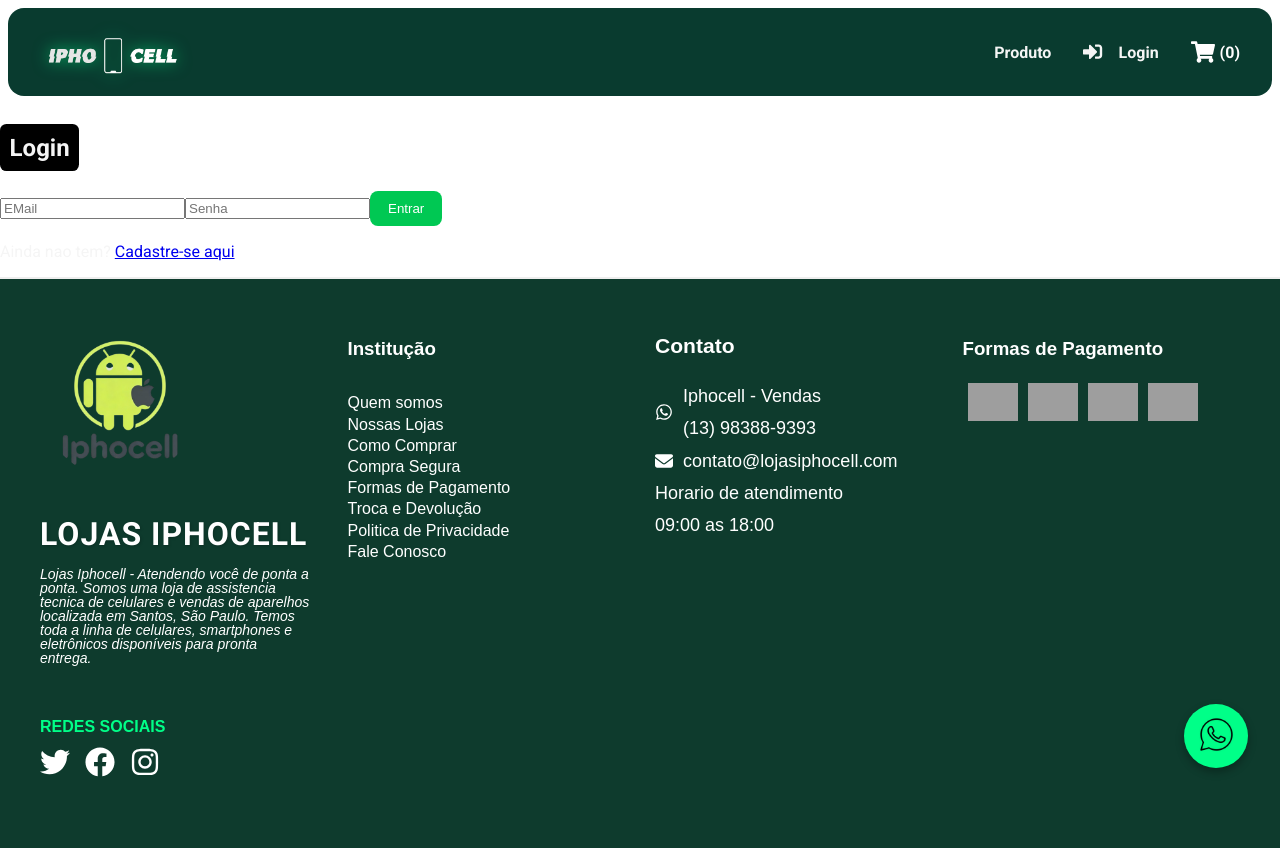
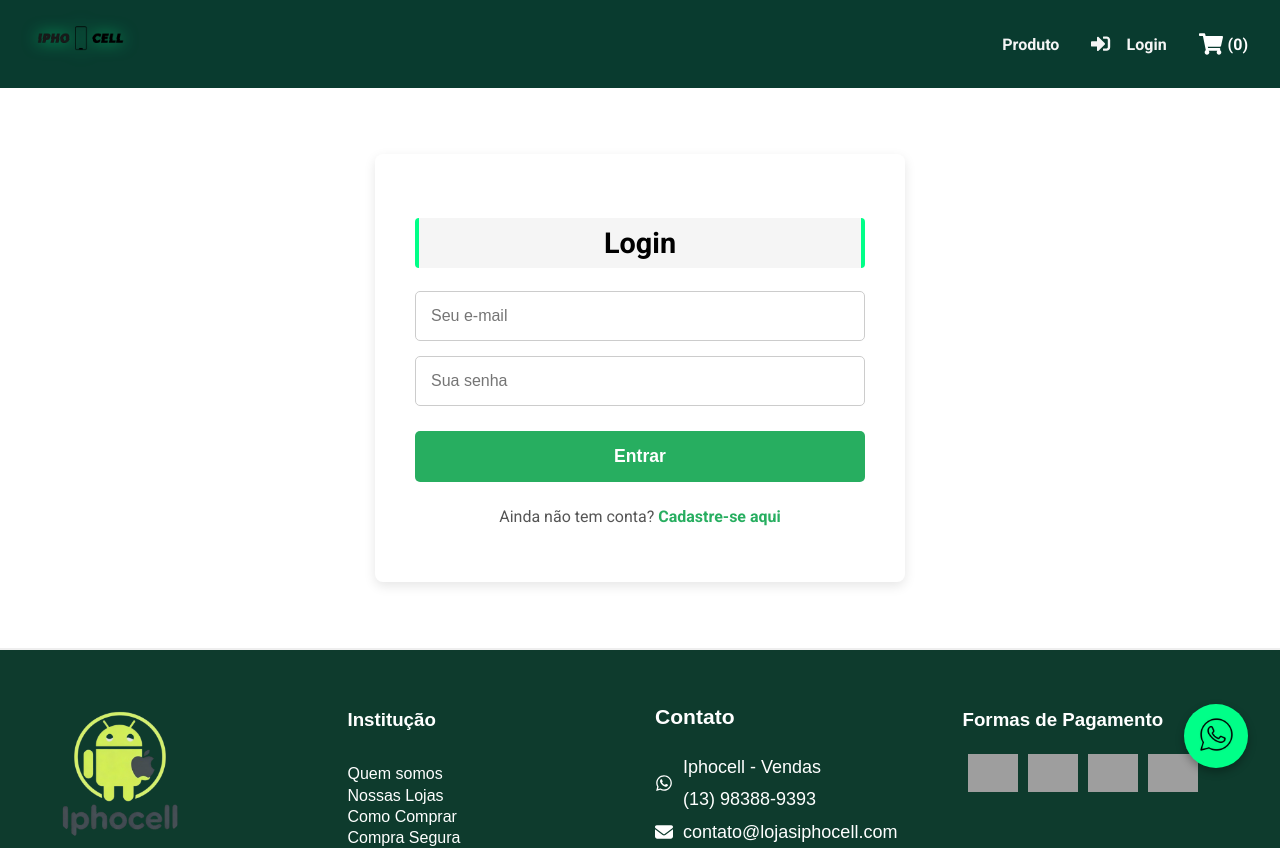
Before and after one commit to AndrewBlack21/loja-celulares, a React (Vite) app: page /Login in a window 1280 px wide. Shown: the top 848 px of the page. Built offline with nearby package versions, Linux system fonts and the light colour scheme; grey boxes are pictures that could not be loaded.

Commit message:
Configurando para deploy no GitHub Pages

```diff
--- a/package.json
+++ b/package.json
@@ -2,6 +2,7 @@
   "name": "loja-celulares",
   "private": true,
   "version": "0.0.0",
+  "homepage": "https://github.com/AndrewBlack21/loja-celulares",
   "type": "module",
   "scripts": {
     "dev": "vite",
@@ -33,6 +34,7 @@
     "eslint": "^9.33.0",
     "eslint-plugin-react-hooks": "^5.2.0",
     "eslint-plugin-react-refresh": "^0.4.20",
+    "gh-pages": "^6.3.0",
     "globals": "^16.3.0",
     "vite": "^7.1.2"
   }
--- a/src/components/HeroSection/Hero.jsx
+++ b/src/components/HeroSection/Hero.jsx
@@ -23,6 +23,7 @@
       <Swiper
         modules={[Navigation, Pagination, Autoplay]}
         Navigation
+        autoHeight={true}
         Pagination={{ clickable: true }}
         autoplay={{ delay: 9000 }}
         loop={true}
--- a/src/components/NavBar/Navbar.module.css
+++ b/src/components/NavBar/Navbar.module.css
@@ -6,8 +6,6 @@
   background-color: #093b2f; /* Cor de fundo da sua navbar */
   color: white;
   position: relative; /* Importante para o menu mobile */
-  margin: 0.5rem;
-  border-radius: 1rem;
 }
 
 .navbar .logo {
@@ -18,8 +16,7 @@
 }
 
 .logo img {
-  height: 60px;
-  filter: invert(1);
+  height: 40px;
 }
 .carrinho {
   display: flex;
--- /dev/null
+++ b/src/components/Pages/Auth.module.css
@@ -0,0 +1,121 @@
+.container {
+  display: flex;
+  justify-content: center;
+  align-items: center;
+  padding: 40px 20px;
+  min-height: 60vh;
+}
+
+.formWrapper {
+  background-color: #fff;
+  padding: 40px;
+  border-radius: 8px;
+  box-shadow: 0 4px 12px rgba(0, 0, 0, 0.1);
+  width: 100%;
+  max-width: 450px;
+  text-align: center;
+}
+
+.title {
+  font-size: 1.8rem;
+  font-weight: bold;
+  color: #000;
+  text-align: center;
+  display: -webkit-box;
+  display: -ms-flexbox;
+  display: flex;
+  -webkit-box-orient: vertical;
+  -webkit-box-direction: normal;
+  -ms-flex-direction: column;
+  flex-direction: column;
+  padding: 0.5rem 1rem;
+  border-left: 4px solid #00ff88; /* linha esquerda */
+  border-right: 4px solid #00ff88; /* linha direita */
+  border-radius: 4px; /* opcional */
+  background: var(--text-ligth); /* remove o fundo */
+}
+
+.logo {
+  max-width: 100%;
+  display: flex;
+  justify-content: center;
+  align-items: center;
+}
+
+.form {
+  display: flex;
+  flex-direction: column;
+  gap: 15px;
+}
+
+.input {
+  padding: 15px;
+  border: 1px solid #ccc;
+  border-radius: 5px;
+  font-size: 1rem;
+  transition: border-color 0.3s, box-shadow 0.3s;
+}
+
+.input:focus {
+  outline: none;
+  border-color: #27ae60;
+  box-shadow: 0 0 5px rgba(39, 174, 96, 0.5);
+}
+
+.button {
+  padding: 15px;
+  border: none;
+  border-radius: 5px;
+  background-color: #27ae60;
+  color: #fff;
+  font-size: 1.1rem;
+  font-weight: bold;
+  cursor: pointer;
+  transition: background-color 0.3s;
+  margin-top: 10px;
+}
+
+.button:hover {
+  background-color: #229954;
+}
+
+.button:disabled {
+  background-color: #95a5a6;
+  cursor: not-allowed;
+}
+
+.error {
+  color: #e74c3c;
+  font-size: 0.9rem;
+  margin-top: -5px;
+  margin-bottom: 10px;
+}
+
+.switchLink {
+  margin-top: 25px;
+  color: #555;
+}
+
+.switchLink a {
+  color: #27ae60;
+  font-weight: bold;
+  text-decoration: none;
+}
+
+.switchLink a:hover {
+  text-decoration: underline;
+}
+
+.checkboxLabel {
+  display: flex;
+  align-items: center;
+  gap: 10px;
+  font-size: 0.9rem;
+  color: #555;
+  text-align: left;
+  cursor: pointer;
+}
+
+.checkboxLabel input {
+  width: auto;
+}
--- a/src/components/Pages/Login.jsx
+++ b/src/components/Pages/Login.jsx
@@ -1,19 +1,20 @@
 import { useState } from "react";
 import { supabase } from "../../supabaseCliente";
 import { useNavigate, useLocation } from "react-router-dom";
+import styles from "./Auth.module.css"; // Mude para o novo arquivo CSS
 
-import styles from "./Login.module.css";
-
-export default function Login(){
+export default function Login() {
   const navigate = useNavigate();
   const location = useLocation();
   const [email, setEmail] = useState("");
   const [senha, setSenha] = useState("");
   const [error, setError] = useState("");
+  const [loading, setLoading] = useState(false); // Adicionado para desabilitar botão
 
   const handleLogin = async (e) => {
     e.preventDefault();
-    setError(""); // Limpa o erro anterior
+    setError("");
+    setLoading(true);
     try {
       const { error } = await supabase.auth.signInWithPassword({
         email,
@@ -24,27 +25,45 @@
       const redirectTo = location.state?.from || "/carrinho";
       navigate(redirectTo);
     } catch (err) {
-        // Verifica se o erro é de e-mail não confirmado
       if (err.message.includes("Email not confirmed")) {
         setError("Por favor, confirme seu e-mail antes de fazer login.");
       } else {
         setError("Email ou senha incorretos.");
       }
+    } finally {
+      setLoading(false);
     }
   };
 
-        return(
+  return (
     <div className={styles.container}>
+      <div className={styles.formWrapper}>
         <h2 className={styles.title}>Login</h2>
-                <form onSubmit={handleLogin}>
-                    <input type="email" placeholder="EMail" required onChange={(e) => setEmail(e.target.value)} />
-                    <input type="password" placeholder="Senha" required onChange={(e) => setSenha(e.target.value)} />
-                    {error && <p style={{color: "red"}}>{error}</p>}
-                    <button type="submit">Entrar</button>
-
+        <form onSubmit={handleLogin} className={styles.form}>
+          <input
+            className={styles.input}
+            type="email"
+            placeholder="Seu e-mail"
+            required
+            onChange={(e) => setEmail(e.target.value)}
+          />
+          <input
+            className={styles.input}
+            type="password"
+            placeholder="Sua senha"
+            required
+            onChange={(e) => setSenha(e.target.value)}
+          />
+          {error && <p className={styles.error}>{error}</p>}
+          <button type="submit" className={styles.button} disabled={loading}>
+            {loading ? "Entrando..." : "Entrar"}
+          </button>
         </form>
 
-                <p>Ainda nao tem? <a href="/register">Cadastre-se aqui</a></p>
+        <p className={styles.switchLink}>
+          Ainda não tem conta? <a href="/register">Cadastre-se aqui</a>
+        </p>
       </div>
-        )
+    </div>
+  );
 }
--- a/src/components/Pages/Register.jsx
+++ b/src/components/Pages/Register.jsx
@@ -1,7 +1,8 @@
 import { useState } from "react";
 import { supabase } from "../../supabaseCliente";
 import { useNavigate } from "react-router-dom";
-import styles from "./Register.module.css";
+import styles from "./Auth.module.css"; // Importe o CSS unificado
+import logo from "/src/assets/logoIntro.png";
 
 export default function Register() {
   const [loading, setLoading] = useState(false);
@@ -32,26 +33,23 @@
 
     try {
       setLoading(true);
-
-    // 1️⃣ Cria o usuário de autenticação e passa os dados extras em 'options'
       const { data, error: signUpError } = await supabase.auth.signUp({
         email: form.email,
         password: form.senha,
         options: {
           data: {
-          nome: form.nome, // O gatilho vai usar isso
+            nome: form.nome,
             telefone: form.telefone,
-          marketing_opt_in: form.marketing
-        }
-      }
+            marketing_opt_in: form.marketing,
+          },
+        },
       });
 
       if (signUpError) throw signUpError;
 
-    // 2️⃣ A inserção na tabela "usuarios" foi REMOVIDA DAQUI
-    // O gatilho no banco de dados faz isso automaticamente agora.
-
-    alert("✅ Conta criada com sucesso! Verifique seu e-mail para confirmação.");
+      alert(
+        "✅ Conta criada com sucesso! Verifique seu e-mail para confirmação."
+      );
       navigate("/login");
     } catch (err) {
       console.error(err);
@@ -63,9 +61,12 @@
 
   return (
     <div className={styles.container}>
+      <div className={styles.formWrapper}>
+        <img src={logo} alt="" className={styles.logo} />
         <h2 className={styles.title}>Crie sua Conta</h2>
-      <form onSubmit={handleSubmit}>
+        <form onSubmit={handleSubmit} className={styles.form}>
           <input
+            className={styles.input}
             type="text"
             name="nome"
             placeholder="Nome completo"
@@ -73,53 +74,54 @@
             onChange={handleChange}
           />
           <input
+            className={styles.input}
             type="email"
             name="email"
-          placeholder="Email"
+            placeholder="Seu melhor e-mail"
             required
             onChange={handleChange}
           />
           <input
+            className={styles.input}
             type="password"
             name="senha"
-          placeholder="Senha"
+            placeholder="Crie uma senha"
             required
             onChange={handleChange}
           />
           <input
+            className={styles.input}
             type="password"
             name="confirmarSenha"
-          placeholder="Confirmar senha"
+            placeholder="Confirme sua senha"
             required
             onChange={handleChange}
           />
           <input
+            className={styles.input}
             type="text"
             name="telefone"
-          placeholder="Telefone"
+            placeholder="Telefone (com DDD)"
             required
             onChange={handleChange}
           />
 
-        <label>
-          <input
-            type="checkbox"
-            name="marketing"
-            onChange={handleChange}
-          />
-          Sim, aceito receber novidades, promoções e ofertas exclusivas por Email e WhatsApp
+          <label className={styles.checkboxLabel}>
+            <input type="checkbox" name="marketing" onChange={handleChange} />
+            Sim, aceito receber novidades e promoções.
           </label>
 
-        {error && <p style={{ color: "red" }}>{error}</p>}
+          {error && <p className={styles.error}>{error}</p>}
 
-        <button type="submit" disabled={loading}>
+          <button type="submit" className={styles.button} disabled={loading}>
             {loading ? "Criando conta..." : "Cadastrar"}
           </button>
         </form>
 
-      <p>
+        <p className={styles.switchLink}>
           Já tem conta? <a href="/login">Faça Login</a>
         </p>
       </div>
+    </div>
   );
 }
```
Also changed, not shown: vite.config.js (+4 -4 lines), 2 other files (tests, documents, lock files or other folders). Lines whose indentation alone changed are shown as unchanged.
